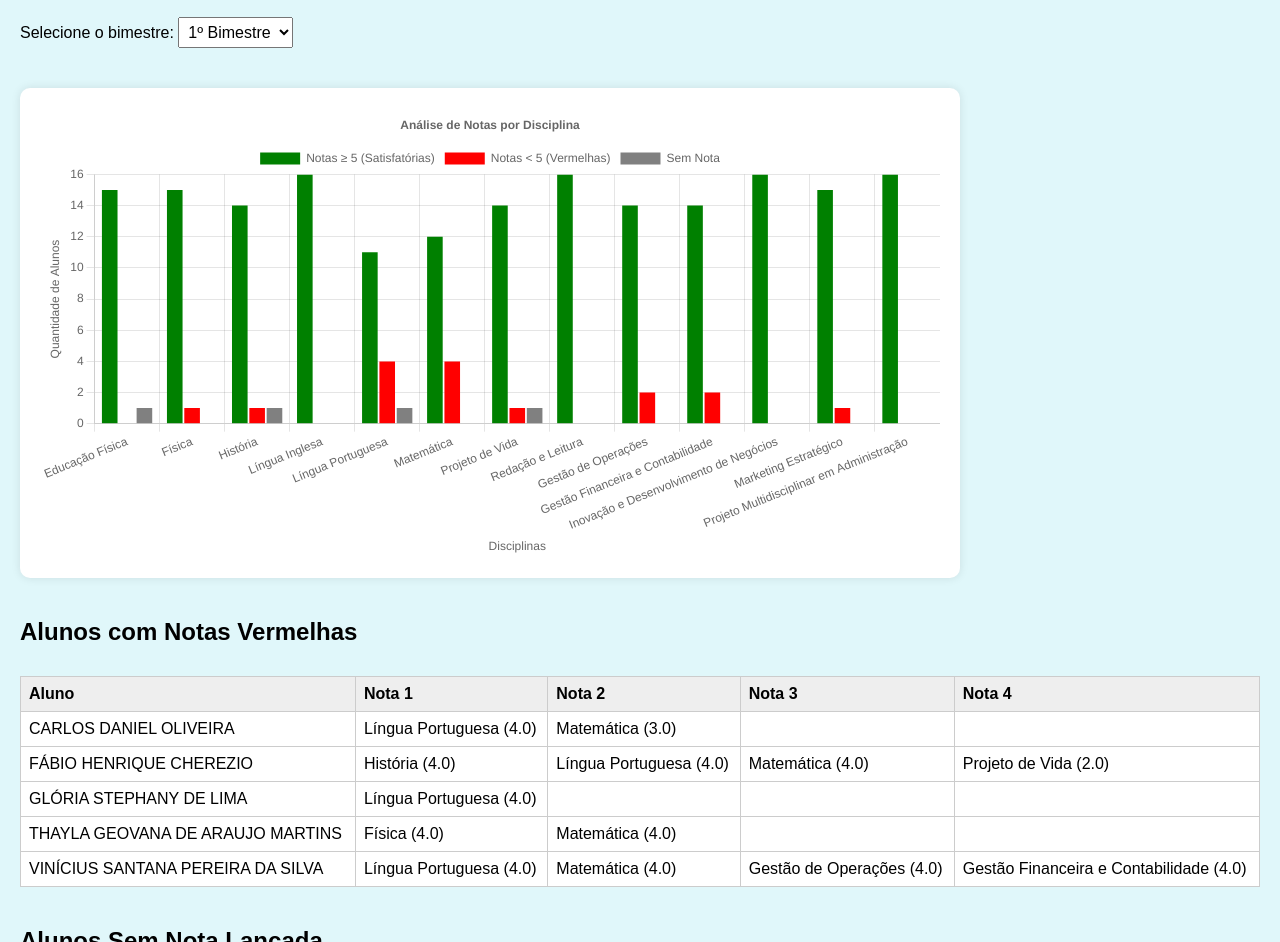
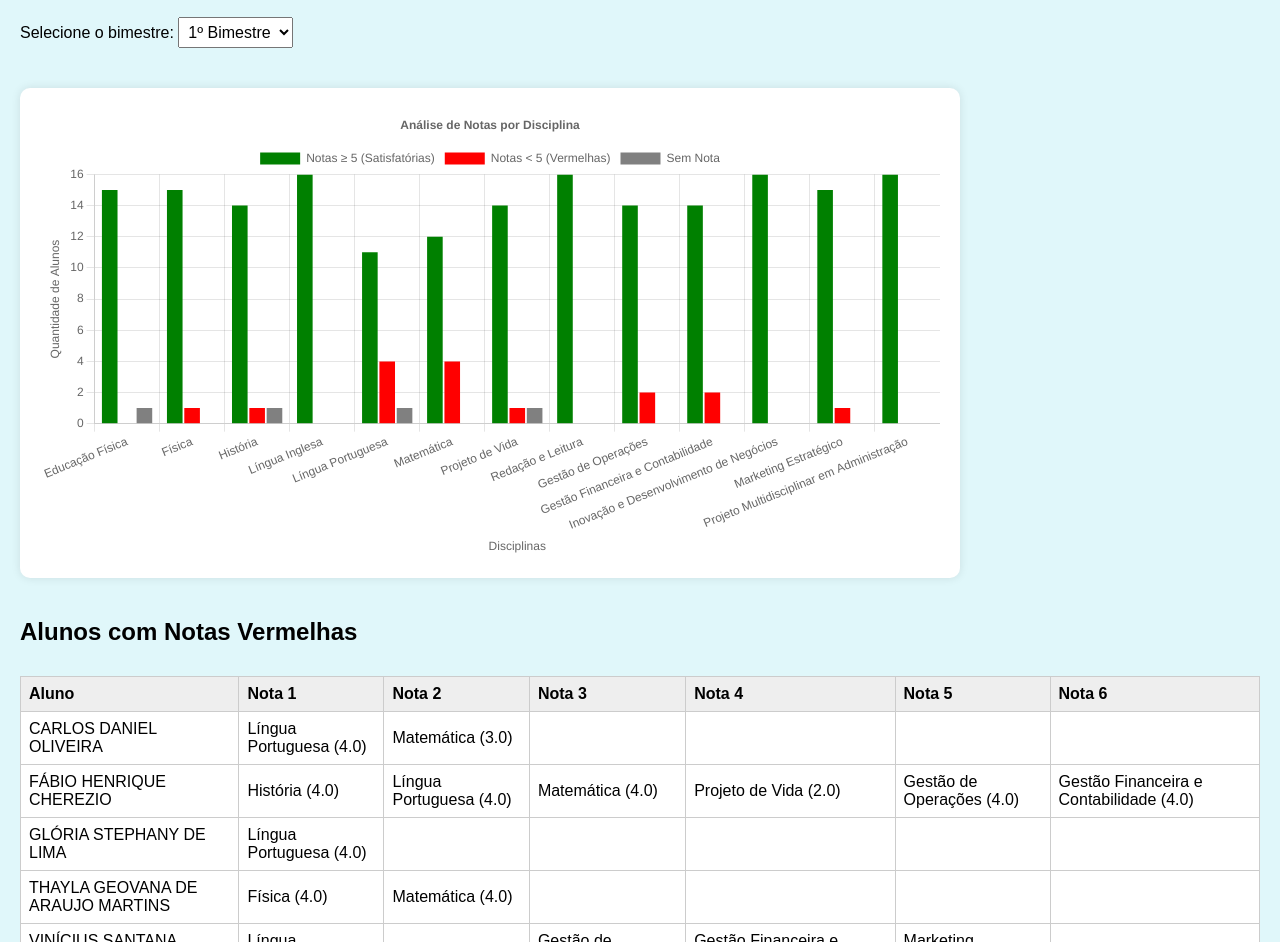
Before and after one commit to professorgaldino/3adm, a plain HTML site: page analise.html in a window 1280 px wide. Shown: the part 93-1035 px from the top of the page. Drawn offline with nearby package versions, Linux system fonts and the light colour scheme.

Commit message:
Update analise.html

```diff
--- a/analise.html
+++ b/analise.html
@@ -8,7 +8,7 @@
     body {
       font-family: Arial, sans-serif;
       padding: 20px;
-      background-color: #e0f7fa; /* Fundo azul claro */
+      background-color: #e0f7fa;
       margin: 0;
     }
     h1 {
@@ -74,7 +74,7 @@
 
   <img id="logo" src="logoescola.jpeg" alt="Logo da Escola">
 
-  <h1>Dashboard de Notas 3°ADM</h1>
+  <h1>Dashboard de Notas</h1>
 
   <label for="bimestre">Selecione o bimestre:</label>
   <select id="bimestre">
@@ -256,16 +256,22 @@
         html += '<p><em>Nenhum aluno com nota vermelha neste bimestre.</em></p>';
       } else {
         html += '<h2>Alunos com Notas Vermelhas</h2>';
-        html += '<table>';
-        html += '<tr><th>Aluno</th><th>Nota 1</th><th>Nota 2</th><th>Nota 3</th><th>Nota 4</th></tr>';
+
+        const maxVermelhas = Math.max(...Object.values(vermelhasPorAluno).map(arr => arr.length));
+
+        html += '<table><tr><th>Aluno</th>';
+        for (let i = 1; i <= maxVermelhas; i++) {
+          html += `<th>Nota ${i}</th>`;
+        }
+        html += '</tr>';
 
         for (const aluno in vermelhasPorAluno) {
           const disciplinas = vermelhasPorAluno[aluno];
           html += `<tr><td>${aluno}</td>`;
-          for (let i = 0; i < 4; i++) {
+          for (let i = 0; i < maxVermelhas; i++) {
             html += `<td>${disciplinas[i] || ''}</td>`;
           }
-          html += `</tr>`;
+          html += '</tr>';
         }
 
         html += '</table>';
@@ -283,16 +289,22 @@
         html += '<p><em>Todos os alunos têm notas lançadas.</em></p>';
       } else {
         html += '<h2>Alunos Sem Nota Lançada</h2>';
-        html += '<table>';
-        html += '<tr><th>Aluno</th><th>Disciplina 1</th><th>Disciplina 2</th><th>Disciplina 3</th><th>Disciplina 4</th></tr>';
+
+        const maxSemNotas = Math.max(...Object.values(semNotaPorAluno).map(arr => arr.length));
+
+        html += '<table><tr><th>Aluno</th>';
+        for (let i = 1; i <= maxSemNotas; i++) {
+          html += `<th>Disciplina ${i}</th>`;
+        }
+        html += '</tr>';
 
         for (const aluno in semNotaPorAluno) {
           const disciplinas = semNotaPorAluno[aluno];
           html += `<tr><td>${aluno}</td>`;
-          for (let i = 0; i < 4; i++) {
+          for (let i = 0; i < maxSemNotas; i++) {
             html += `<td>${disciplinas[i] || ''}</td>`;
           }
-          html += `</tr>`;
+          html += '</tr>';
         }
 
         html += '</table>';
```
